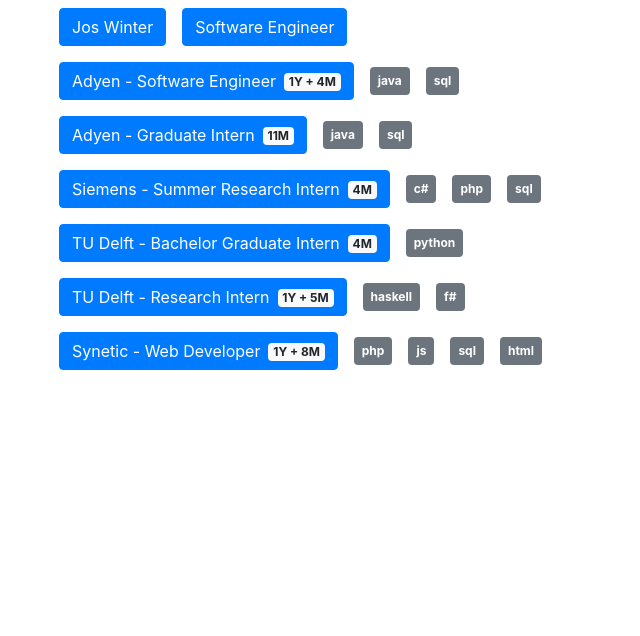
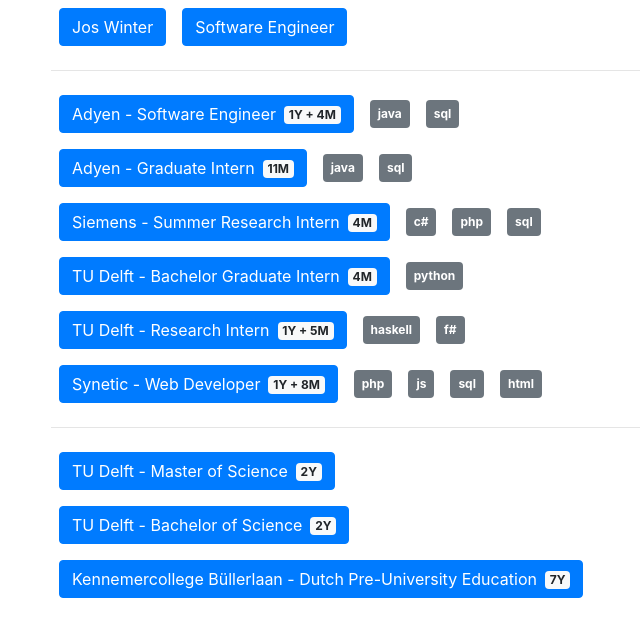
Before and after one commit to joswinter/joswinter.github.io, a React (Create React App) app: page / in a window 1280 px wide. Shown: the top 636 px of the page, without its empty margins (34-674 px from the left). Built offline with nearby package versions, Linux system fonts and the light colour scheme.

Commit message:
Added education information

```diff
--- a/src/classes/App.js
+++ b/src/classes/App.js
@@ -1,6 +1,8 @@
 import React from 'react';
 import Experience from './Experience';
+import Education from './Education';
 import experiences from '../data/experiences.json';
+import educations from '../data/educations.json';
 import info from '../data/info.json';
 
 class App extends React.Component {
@@ -9,7 +11,15 @@
       <div className="container">
         <span className="btn btn-primary m-2">{info.name}</span>
         <span className="btn btn-primary m-2">{info.profession}</span>
+
+        <hr/>
+
         {experiences.map((experience, index) => (<Experience className={experience.company + "-" + index} experience={experience}/>))}
+
+        <hr/>
+
+        {educations.map((education, index) => (<Education className={education.institute + "-" + index} education={education}/>))}
+
       </div>
     );
   }
--- /dev/null
+++ b/src/classes/Education.js
@@ -0,0 +1,19 @@
+import React from 'react';
+
+class Education extends React.Component {
+  render() {
+    return (
+      <div className="education">
+        <button type="button" class="btn btn-primary m-2">
+          {this.props.education.institute} - {this.props.education.type}
+          <span class="badge badge-light ml-2">{this.props.education.duration}</span>
+        </button>
+        {this.props.education.courses.map(course => (
+          <span class="badge badge-secondary m-2 p-2">{course}</span>
+        ))}
+      </div>
+    );
+  }
+}
+
+export default Education;
--- /dev/null
+++ b/src/data/educations.json
@@ -0,0 +1,26 @@
+[
+  {
+    "institute": "TU Delft",
+    "type": "Master of Science",
+    "startDate": "2016-09",
+    "endDate": "2018-09",
+    "duration": "2Y",
+    "courses": []
+  },
+  {
+    "institute": "TU Delft",
+    "type": "Bachelor of Science",
+    "startDate": "2013-09",
+    "endDate": "2016-09",
+    "duration": "2Y",
+    "courses": []
+  },
+  {
+    "institute": "Kennemercollege Büllerlaan",
+    "type": "Dutch Pre-University Education",
+    "startDate": "207-09",
+    "endDate": "2013-09",
+    "duration": "7Y",
+    "courses": []
+  }
+]
```
